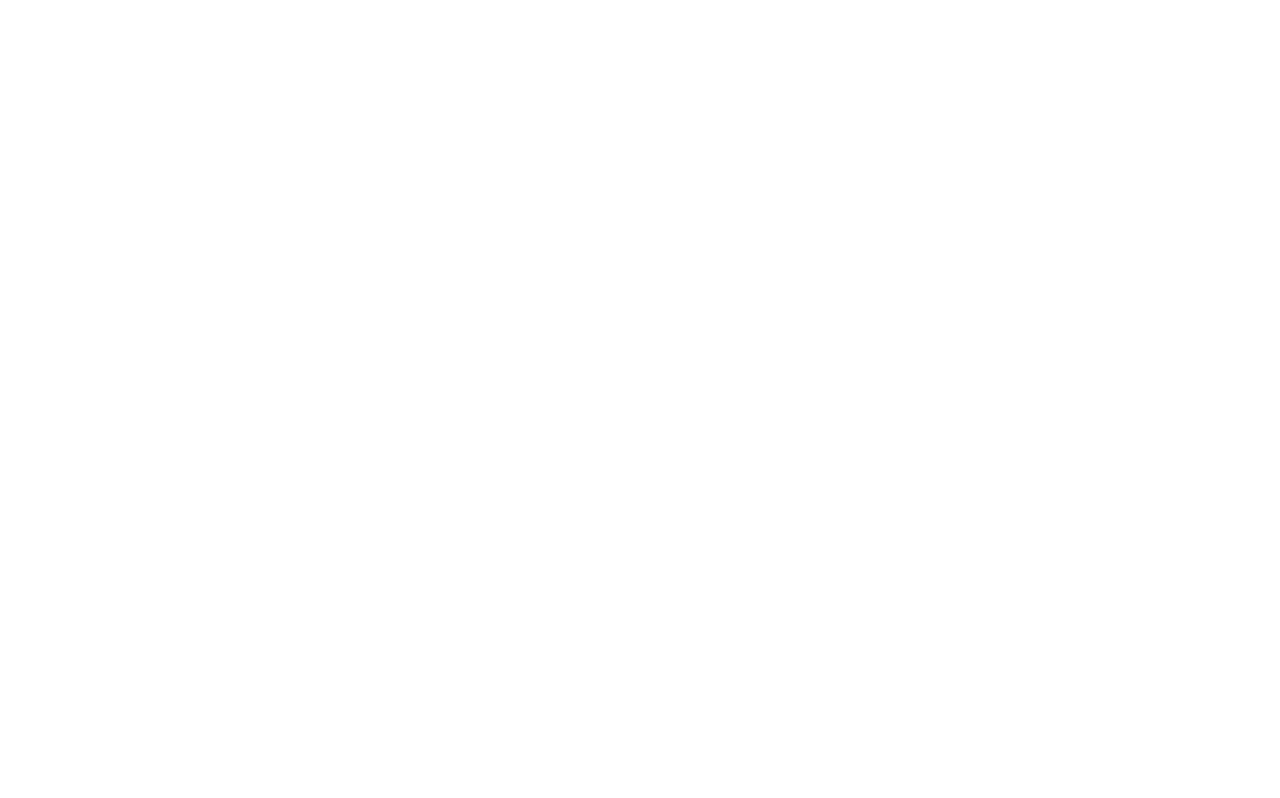
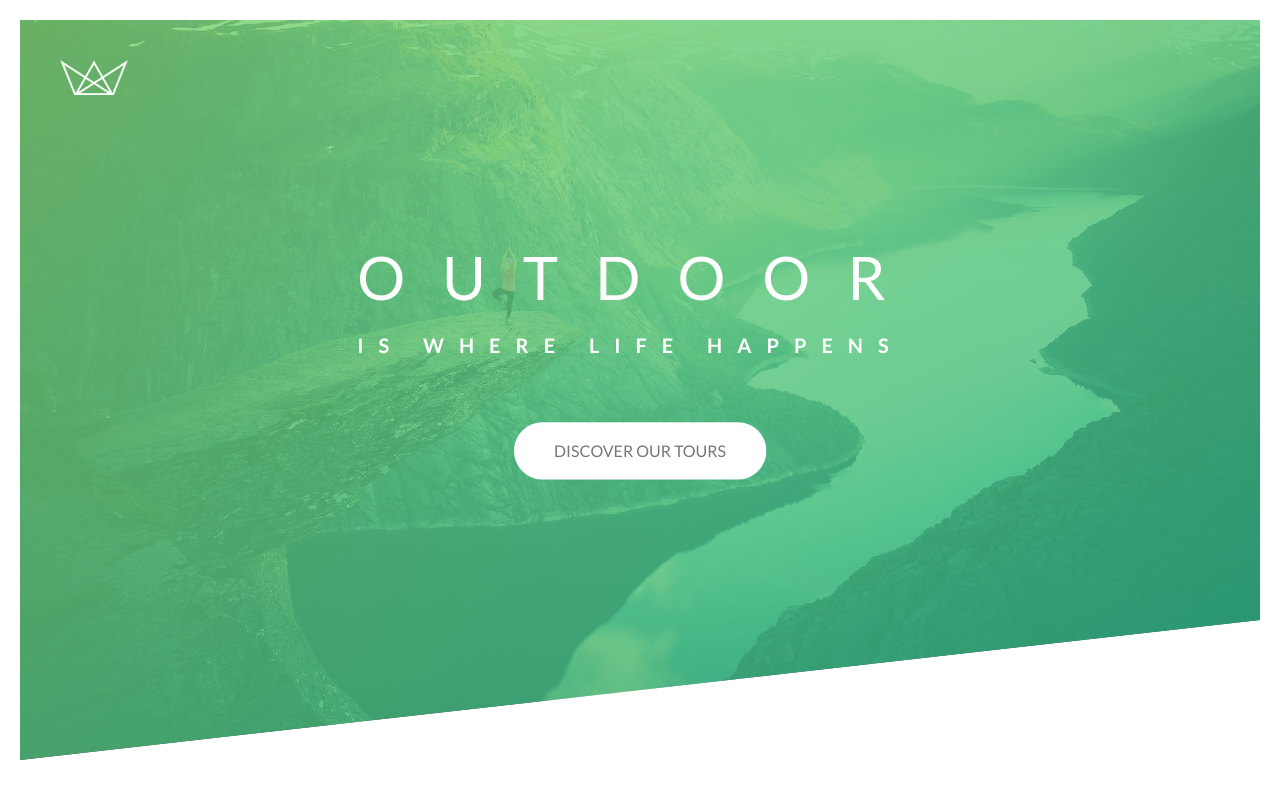
Before and after one commit to Selimkvgri/Natours, a plain HTML site: page index.html in a window 1280 px wide. Drawn offline with Linux system fonts and the light colour scheme.

Commit message:
HTML & CSS ADDED. --Header--

```diff
--- a/CSS/main.css
+++ b/CSS/main.css
@@ -1 +1,180 @@
-/* No CSS *//*# sourceMappingURL=main.css.map */
+* {
+    margin: 0;
+    padding: 0;
+    box-sizing: border-box;
+}
+
+body {
+    font-family: "Lato", sans-serif;
+    font-weight: 400;
+    font-size: 16px;
+    line-height: 1.7;
+    color: #777;
+    padding: 20px;
+}
+
+.header {
+    height: calc(95vh - 20px);
+    width:100%;
+    background-image:
+        linear-gradient(
+            to right bottom,
+            rgba(126, 213, 111, 0.8),
+            rgba(40, 180, 133, 0.8)
+        ),
+        url(../img/hero.jpg);
+    background-size: cover;
+    background-position: top;
+    position: relative;
+    clip-path: polygon(0 0, 100% 0, 100% 75vh, 0 100%)
+}
+
+.logo-box {
+    position: absolute;
+    top: 40px;
+    left: 40px;
+}
+
+.logo {
+    height: 35px;
+}
+
+.text-box {
+    position: absolute;
+    left: 50%;
+    top: 45%;
+    transform: translate(-50%, -50%);
+    text-align: center;
+}
+
+.heading-primary {
+    color: #fff;
+    text-transform: uppercase;
+    margin-bottom: 60px;
+
+    backface-visibility: hidden;
+}
+
+.heading-primary-main {
+    display: block;
+    font-size: 60px;
+    font-weight: 400;
+    letter-spacing: 37px;
+
+    animation-name: moveInLeft;
+    animation-duration: 1s;
+    animation-timing-function: ease-out;
+}
+
+.heading-primary-sub {
+    display: block;
+    font-size: 20px;
+    font-weight: 700;
+    letter-spacing: 15px;
+    width: fit-content;
+
+
+    animation: moveInRight 1s ease-out;
+}
+
+
+@keyframes moveInLeft {
+    0% {
+        opacity: 0;
+        transform: translateX(-100px);
+    }
+
+    80% {
+        transform: translateX(10px);
+    }
+
+    100% {
+        opacity: 1;
+        transform: translateX(0);
+    }
+}
+
+@keyframes moveInRight {
+    0% {
+        opacity: 0;
+        transform: translateX(100px);
+    }
+
+    80% {
+        transform: translateX(-10px);
+    }
+
+    100% {
+        opacity: 1;
+        transform: translateX(0);
+    }
+}
+
+
+.btn:link,
+.btn:visited {
+    text-transform: uppercase;
+    text-decoration: none;
+    padding: 15px 40px;
+    display: inline-block;
+    border-radius: 100px;
+    backface-visibility: hidden;
+    position: relative;
+
+    transition: transform .2s;
+}
+
+.btn:hover {
+    transform: translateY(-3px);
+    box-shadow: 0 10px 20px rgba(0,0,0,0.2);
+}
+
+.btn:active {
+    transform: translateY(-1px);
+    box-shadow: 0 5px 10px rgba(0,0,0,0.2);
+}
+
+.btn-white {
+    background-color: #fff;
+    color: #777;
+}
+
+.btn::after {
+    content: "";
+    display: inline-block;
+    height: 100%;
+    width: 100%;
+    border-radius: 100px;
+    position: absolute;
+    top: 0;
+    left: 0;
+    z-index: -1;
+
+    transition: all .4s;
+}
+
+.btn-white::after {
+    background-color: #fff;
+}
+
+.btn:hover::after {
+    transform: scaleX(1.4) scaleY(1.6);
+    opacity: 0;
+}
+
+@keyframes moveInBottom {
+    0% {
+        opacity: 0;
+        transform: translateY(30px);
+    }
+
+    100% {
+        opacity: 1;
+        transform: translateY(0);
+    }
+}
+
+.btn-animated {
+    animation: moveInBottom .5s ease-out .75s;
+    animation-fill-mode: backwards;
+}
--- a/index.html
+++ b/index.html
@@ -3,11 +3,28 @@
 <head>
     <meta charset="UTF-8">
     <meta name="viewport" content="width=device-width, initial-scale=1.0">
+    <meta http-equiv="X-UA-Compatible" content="ie=edge">
     <title>Natours</title>
+    <link href="https://fonts.googleapis.com/css?family=Lato:100,300,400,700,900&display=swap" rel="stylesheet">
     <link rel="stylesheet" href="css/main.css">
     <link rel="shortcut icon" href="img/favicon.png">
 </head>
 <body>
 
+    <header class="header">
+        <div class="logo-box">
+            <img src="img/logo-white.png" alt="Logo" class="logo">
+        </div>
+
+        <div class="text-box">
+            <h1 class="heading-primary">
+                <span class="heading-primary-main">Outdoor</span>
+                <span class="heading-primary-sub">is where life happens</span>
+            </h1>
+
+            <a href="#" class="btn btn-white btn-animated">Discover our tours</a>
+        </div>
+    </header>
+
 </body>
 </html>
```
